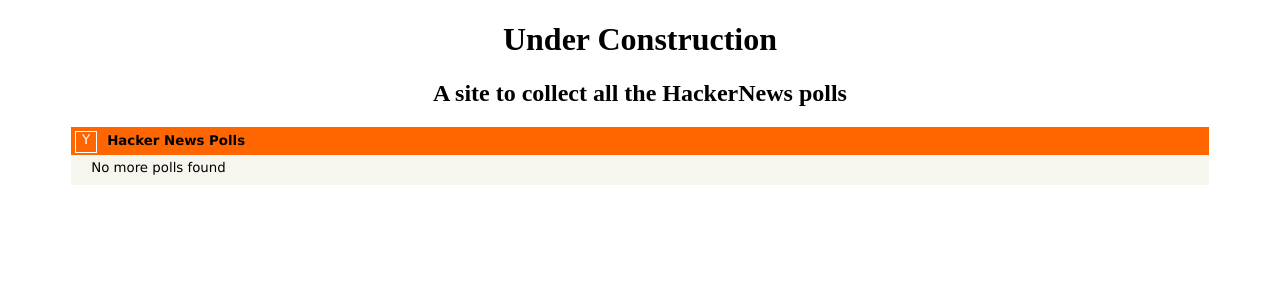
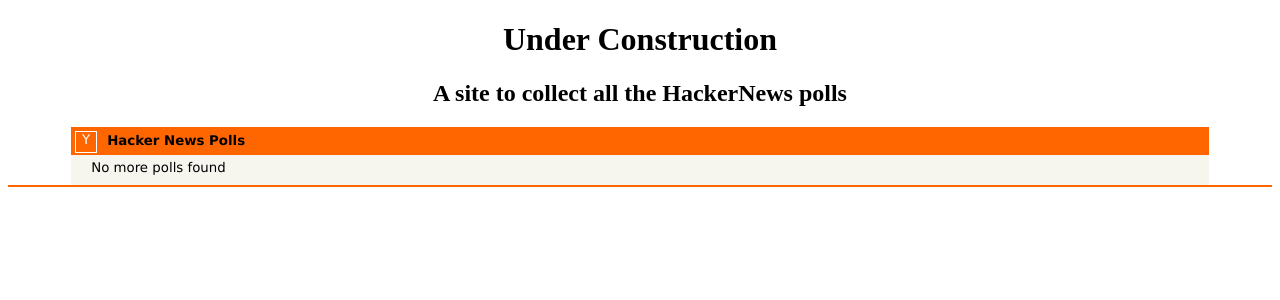
Before and after one commit to ganesshkumar/hn-polls, a Flask app: page / in a window 1280 px wide. Shown: the top 300 px of the page. Run offline with Flask 2, Linux system fonts and the light colour scheme; data that the repository does not hold is empty; some libraries are stand-ins or nearby versions.

Commit message:
Adding footer placeholder

```diff
--- a/static/css/main.css
+++ b/static/css/main.css
@@ -108,3 +108,7 @@
 	font-size: 10pt;
 	font-family: Verdana;
 }
+
+.footer {
+	border-top: 2px solid #ff6600;
+}
--- a/templates/index.html
+++ b/templates/index.html
@@ -43,6 +43,7 @@
         <a href="{{ next_page_url }}" class="hn-link">More</a>
       {% endif %}
     </div>
+    <div class="footer"></div>
   </div>
 </body>
 </html>
```
Also changed, not shown: static/favicon.ico.
